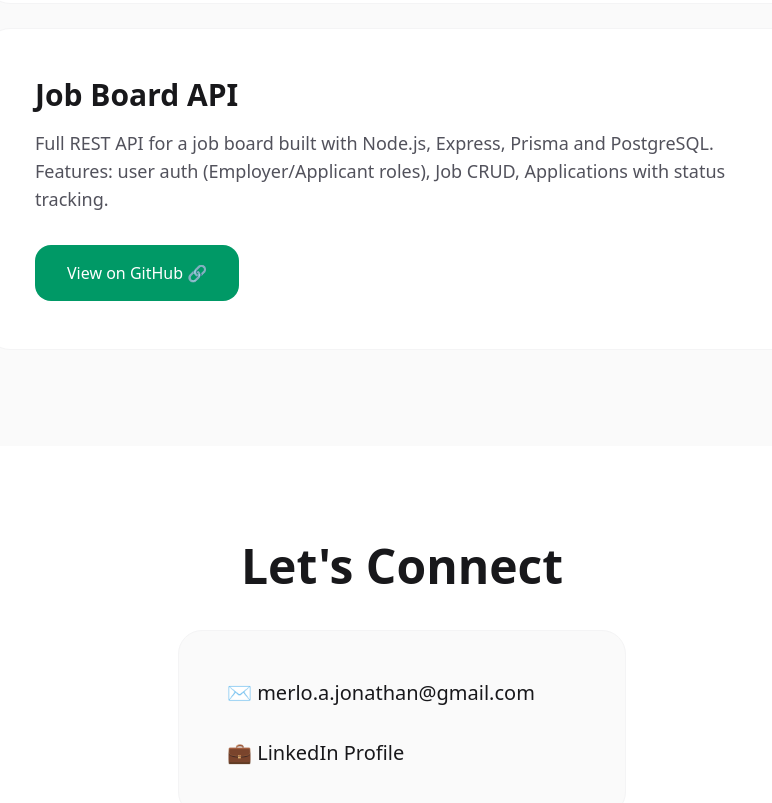
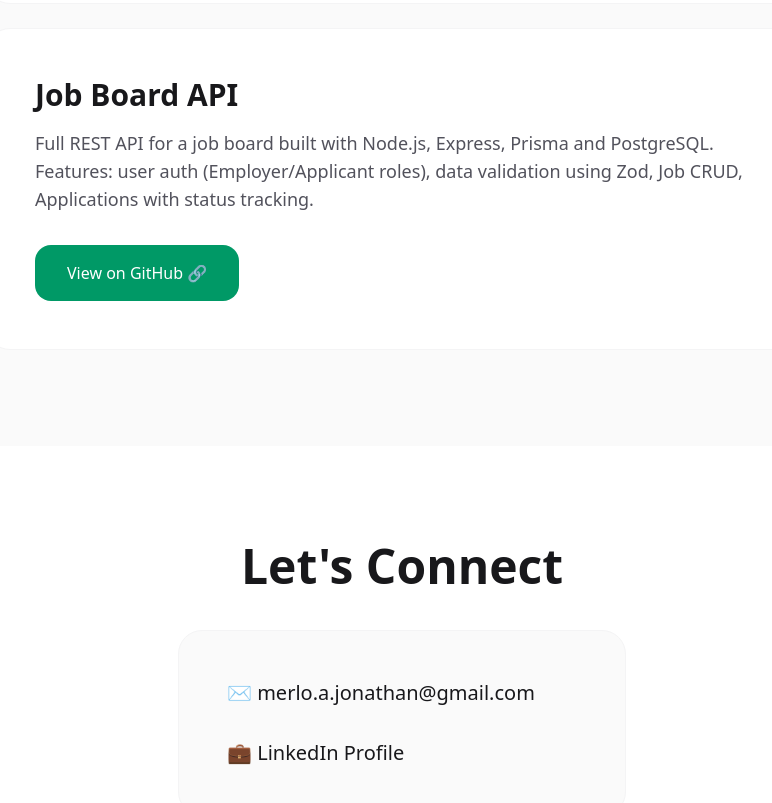
Before and after one commit to jkkma/jonathan-merlo-portfolio, a Next.js app: page / in a window 1280 px wide. Shown: the part 5880-6683 px from the top of the page, without its empty margins (238-1010 px from the left). Built offline with nearby package versions, Linux system fonts and the light colour scheme.

Commit message:
Small project description enhancement

```diff
--- a/app/page.tsx
+++ b/app/page.tsx
@@ -99,7 +99,7 @@ const t = {
       },
       {
         title: 'Job Board API',
-        desc: 'Full REST API for a job board built with Node.js, Express, Prisma and PostgreSQL. Features: user auth (Employer/Applicant roles), Job CRUD, Applications with status tracking.',
+        desc: 'Full REST API for a job board built with Node.js, Express, Prisma and PostgreSQL. Features: user auth (Employer/Applicant roles), data validation using Zod, Job CRUD, Applications with status tracking.',
         link: 'https://github.com/jkkma/job-board-api',
         cta: 'View on GitHub 🔗',
       },
@@ -212,7 +212,7 @@ const t = {
       },
       {
         title: 'Job Board API',
-        desc: 'API REST completa para un tablero de empleos construida con Node.js, Express, Prisma y PostgreSQL. Funcionalidades: autenticación de usuarios (roles Empleador/Postulante), CRUD de empleos, postulaciones con seguimiento de estado.',
+        desc: 'API REST completa para un tablero de empleos construida con Node.js, Express, Prisma y PostgreSQL. Funcionalidades: autenticación de usuarios (roles Empleador/Postulante), validación de datos utilizando Zod, CRUD de empleos, postulaciones con seguimiento de estado.',
         link: 'https://github.com/jkkma/job-board-api',
         cta: 'Ver en GitHub 🔗',
       },
```
